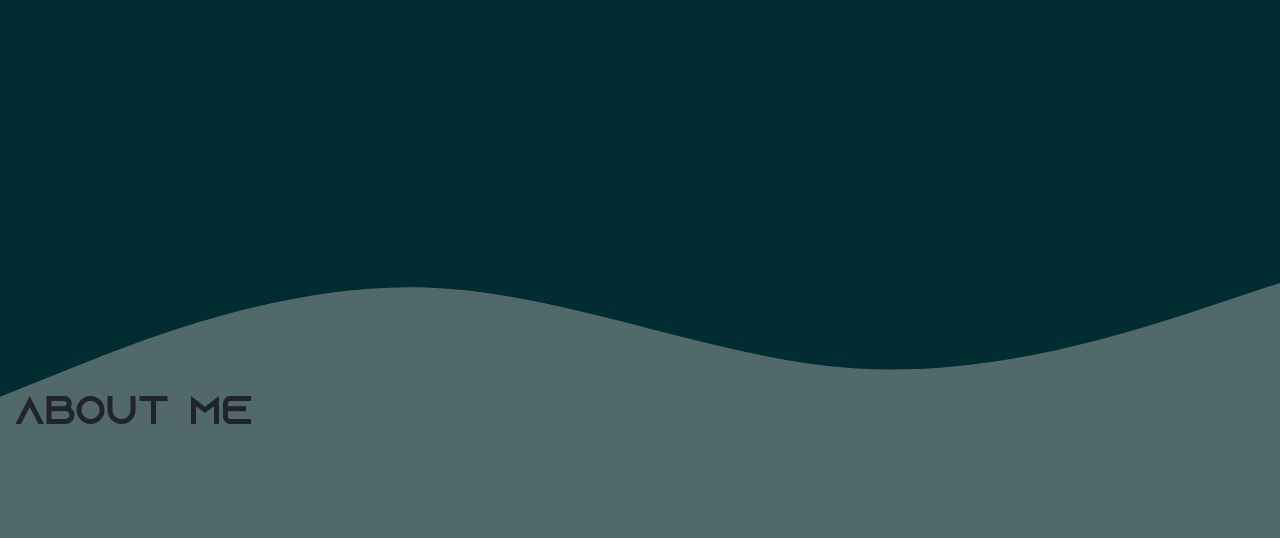
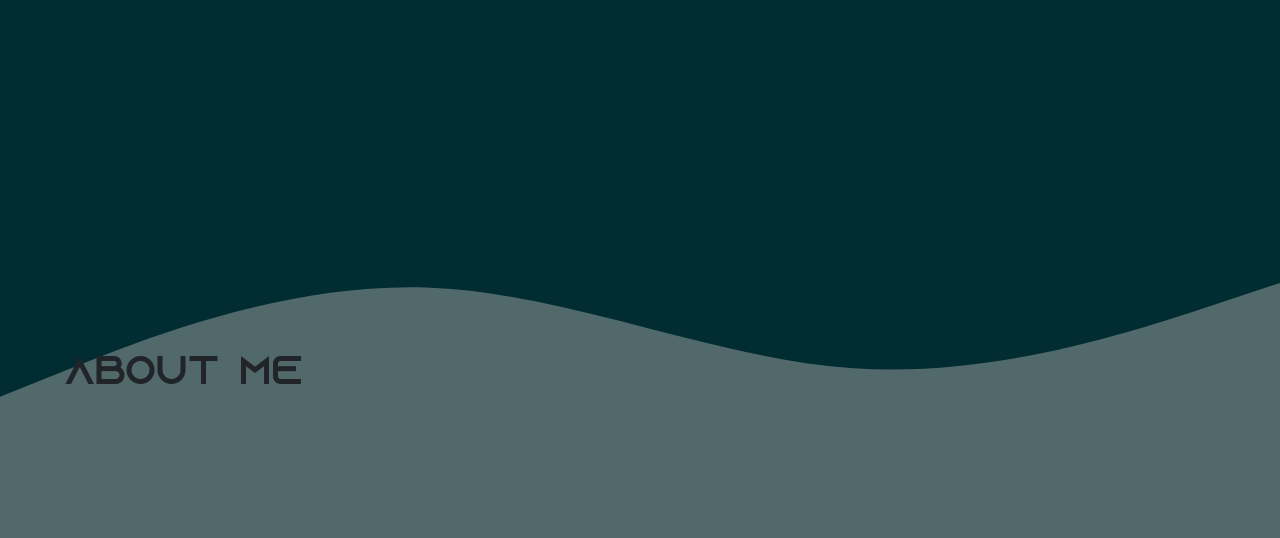
Before and after one commit to Code-Institute-Submissions/shaff600-Portfolio, a plain HTML site: page index.html in a window 1280 px wide. Shown: the part 414-952 px from the top of the page. Drawn offline with nearby package versions, Linux system fonts and the light colour scheme.

Commit message:
adjusted padding on section headers

```diff
--- a/assets/css/style.css
+++ b/assets/css/style.css
@@ -58,7 +58,8 @@ a:hover {
 }
 .section_title {
     font-family: "AzonixRegular";
-    transform: translateY(-120px);
+    transform: translateY(-210px);
+    padding: 4%;
 
 
 }
```
